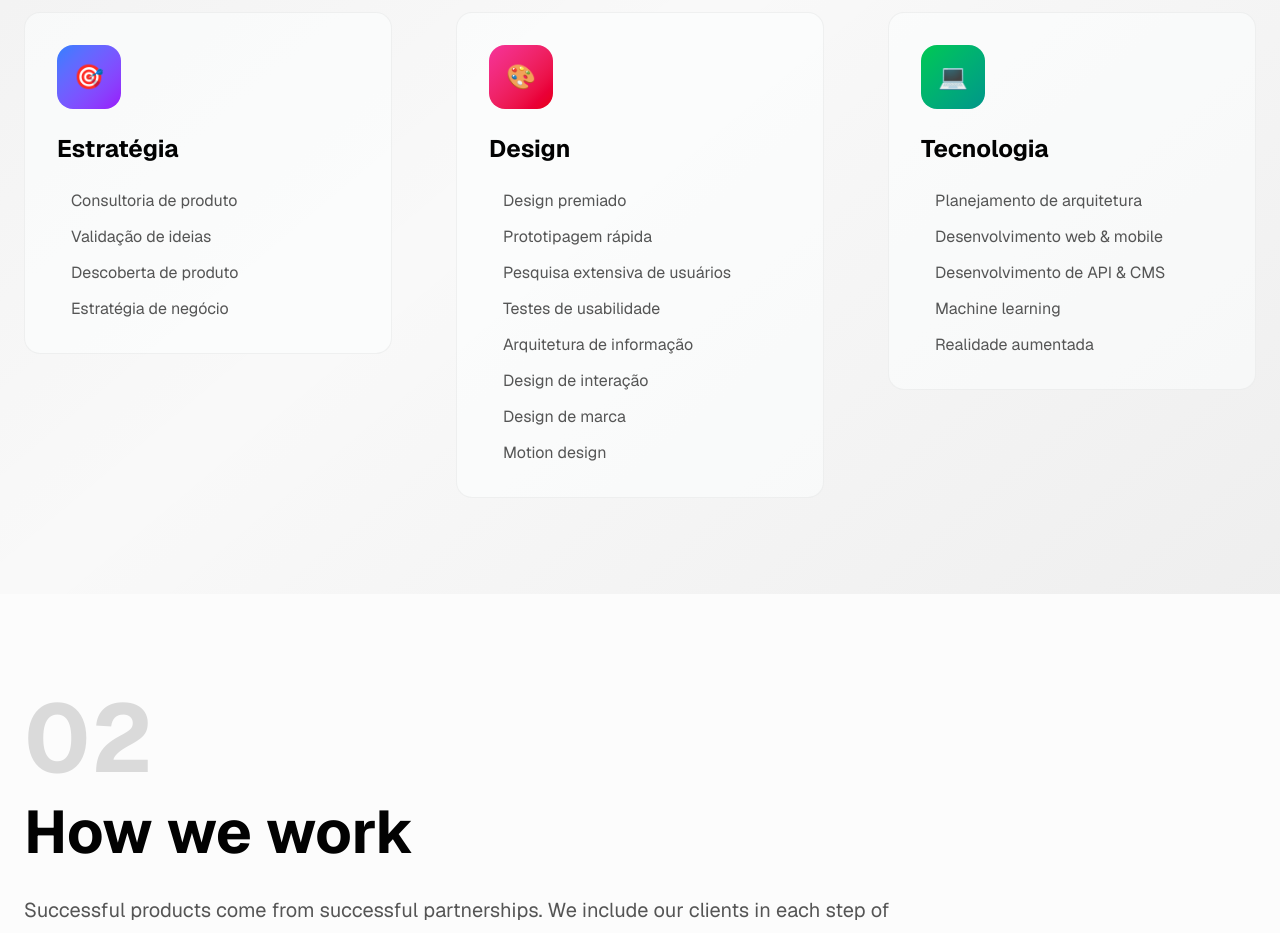
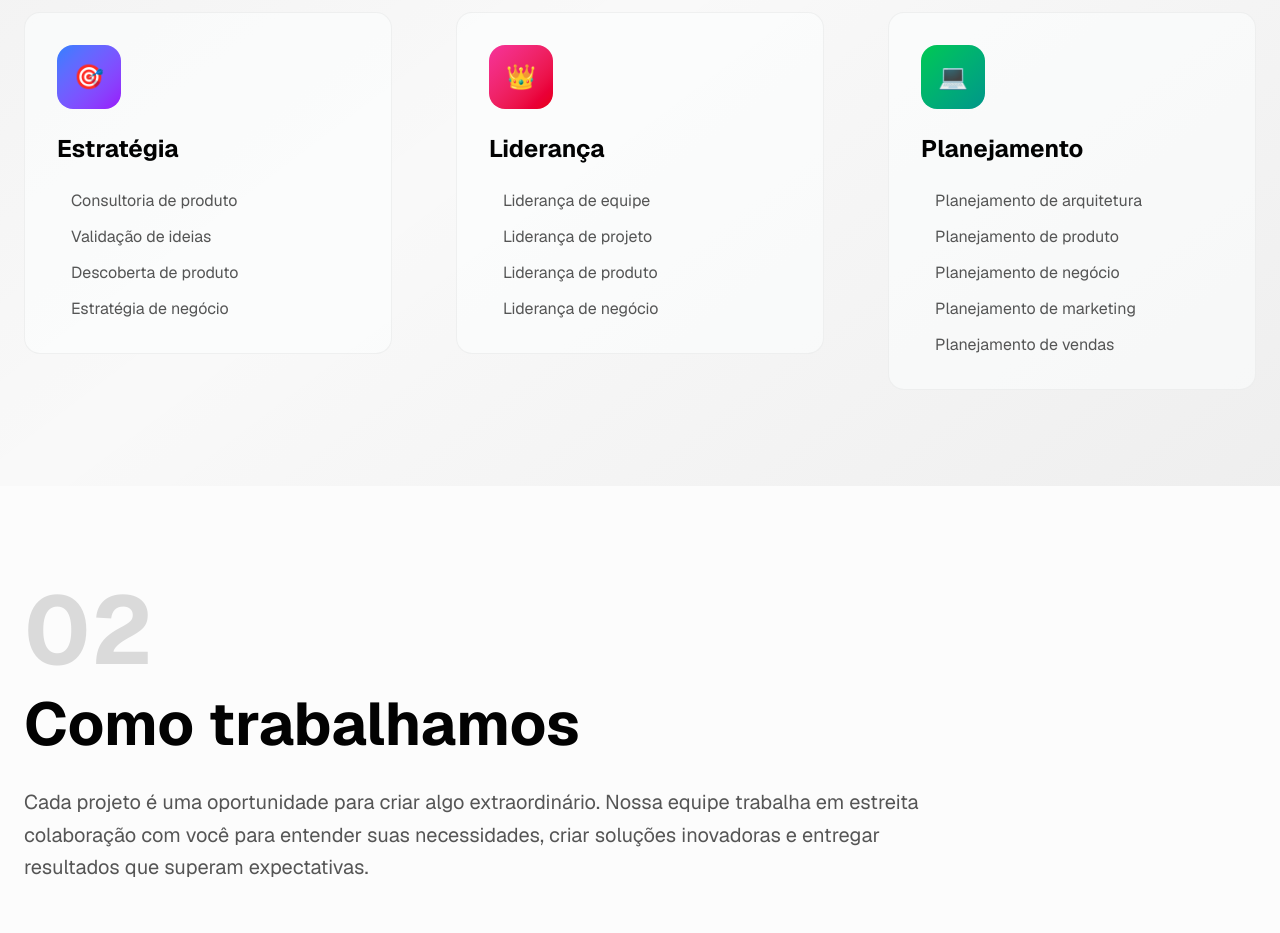
Before and after one commit to Rafa-Mont-ui/Site-Mares, a Next.js app: page / in a window 1280 px wide. Shown: the part 1860-2793 px from the top of the page. Built offline with nearby package versions, Linux system fonts and the light colour scheme.

Commit message:
changed texts in principal page

```diff
--- a/app/layout.tsx
+++ b/app/layout.tsx
@@ -9,22 +9,22 @@ const _geist = Geist({ subsets: ["latin"] });
 const _geistMono = Geist_Mono({ subsets: ["latin"] });
 
 export const metadata: Metadata = {
-  title: 'Extraordinário - Soluções Digitais Extraordinárias',
+  title: 'Mares - Soluções Extraordinárias',
   description: 'Ajudamos empresas a projetar, desenvolver e posicionar seus produtos como soluções formidáveis que inspiram e transformam.',
   keywords: ['design', 'desenvolvimento', 'estratégia digital', 'consultoria', 'inovação'],
-  authors: [{ name: 'Extraordinário' }],
-  creator: 'Extraordinário',
+  authors: [{ name: 'Mares' }],
+  creator: 'Mares',
   openGraph: {
     type: 'website',
     locale: 'pt_BR',
-    url: 'https://extraordinario.com',
-    title: 'Extraordinário - Soluções Digitais Extraordinárias',
+    url: 'https://mares.com',
+    title: 'Mares - Soluções Extraordinárias',
     description: 'Ajudamos empresas a projetar, desenvolver e posicionar seus produtos como soluções formidáveis que inspiram e transformam.',
-    siteName: 'Extraordinário',
+    siteName: 'Mares',
   },
   twitter: {
     card: 'summary_large_image',
-    title: 'Extraordinário - Soluções Digitais Extraordinárias',
+    title: 'Mares - Soluções Extraordinárias',
     description: 'Ajudamos empresas a projetar, desenvolver e posicionar seus produtos como soluções formidáveis que inspiram e transformam.',
   },
 }
--- a/components/process.tsx
+++ b/components/process.tsx
@@ -8,10 +8,10 @@ export function Process() {
   const { ref: cyclesRef, isVisible: cyclesVisible } = useScrollReveal<HTMLDivElement>({ threshold: 0.3 })
 
   const steps = [
-    { title: "Discover", subtitle: "Ideas and research" },
-    { title: "Define", subtitle: "Focus and refinement" },
-    { title: "Develop", subtitle: "Concepts and proposals" },
-    { title: "Deliver", subtitle: "Solution and evaluation" },
+    { title: "Descoberta", subtitle: "Descoberta de ideias e pesquisa" },
+    { title: "Definição", subtitle: "Definição de foco e refinamento" },
+    { title: "Desenvolvimento", subtitle: "Desenvolvimento de conceitos e propostas" },
+    { title: "Entrega", subtitle: "Entrega de soluções e avaliação" },
   ]
 
   return (
@@ -24,11 +24,9 @@ export function Process() {
           }`}
         >
           <span className="text-6xl md:text-8xl font-bold text-muted-foreground/20">02</span>
-          <h2 className="text-4xl md:text-6xl font-bold mt-4 mb-8 text-balance">How we work</h2>
+          <h2 className="text-4xl md:text-6xl font-bold mt-4 mb-8 text-balance">Como trabalhamos</h2>
           <p className="text-lg md:text-xl text-muted-foreground max-w-4xl text-pretty leading-relaxed">
-            Successful products come from successful partnerships. We include our clients in each step of building their
-            product, from beginning to end. This engagement keeps both sides involved and keeps the team spirit creative
-            and committed.
+            Cada projeto é uma oportunidade para criar algo extraordinário. Nossa equipe trabalha em estreita colaboração com você para entender suas necessidades, criar soluções inovadoras e entregar resultados que superam expectativas.
           </p>
         </div>
 
@@ -69,19 +67,17 @@ export function Process() {
           }`}
         >
           <div className="flex items-start gap-4 mb-6">
-            <span className="text-xs font-bold text-muted-foreground">PROBLEM</span>
+            <span className="text-xs font-bold text-muted-foreground">Problema</span>
             <span className="text-xs font-bold text-muted-foreground">→</span>
-            <span className="text-xs font-bold text-muted-foreground">SOLUTION</span>
+            <span className="text-xs font-bold text-muted-foreground">Solução</span>
           </div>
           <h3 className="text-3xl font-bold mb-6">FAST CYCLES</h3>
           <p className="text-muted-foreground leading-relaxed max-w-3xl">
-            Getting early user and client feedback is critical. Without feedback, validating new business ideas and
-            making informed product decisions becomes expensive and complicated and makes scaling a product more
-            difficult than it needs to be.
+            Obter feedback precoce do usuário e do cliente é crítico. Sem feedback, validar novas ideias de negócio e
+            tomar decisões informadas sobre produtos torna-se caro e complicado, e dificulta o escalonamento de um produto.
           </p>
           <p className="text-muted-foreground leading-relaxed max-w-3xl mt-4">
-            But it doesn't stop there. We know that building prototypes early on makes a massive difference for
-            long-term success. Because of this, validation cycles are an integral part of our iterative processes.
+            Mas isso não para aqui. Sabemos que construir protótipos precocemente faz uma grande diferença para o sucesso a longo prazo. Por isso, ciclos de validação são uma parte integral de nossos processos iterativos.
           </p>
         </div>
       </div>
--- a/components/services.tsx
+++ b/components/services.tsx
@@ -23,31 +23,27 @@ export function Services() {
       gradient: "from-blue-500 to-purple-600",
     },
     {
-      title: "Design",
-      icon: "🎨",
+      title: "Liderança",
+      icon: "👑",
       items: [
-        "Design premiado",
-        "Prototipagem rápida",
-        "Pesquisa extensiva de usuários",
-        "Testes de usabilidade",
-        "Arquitetura de informação",
-        "Design de interação",
-        "Design de marca",
-        "Motion design",
+        "Liderança de equipe",
+        "Liderança de projeto",
+        "Liderança de produto",
+        "Liderança de negócio",
       ],
       ref: grid2Ref,
       isVisible: grid2Visible,
       gradient: "from-pink-500 to-red-600",
     },
     {
-      title: "Tecnologia",
+      title: "Planejamento",
       icon: "💻",
       items: [
         "Planejamento de arquitetura",
-        "Desenvolvimento web & mobile",
-        "Desenvolvimento de API & CMS",
-        "Machine learning",
-        "Realidade aumentada",
+        "Planejamento de produto",
+        "Planejamento de negócio",
+        "Planejamento de marketing",
+        "Planejamento de vendas",
       ],
       ref: grid3Ref,
       isVisible: grid3Visible,
@@ -75,9 +71,7 @@ export function Services() {
             O que fazemos
           </h2>
           <p className="text-lg md:text-xl text-muted-foreground max-w-4xl text-pretty leading-relaxed">
-            Somos uma equipe experiente de designers e desenvolvedores de produtos que adoram colaborar com nossos clientes —
-            é a melhor maneira de ter sucesso no desenvolvimento de produtos no mercado digital de hoje. Ajudamos nossos clientes
-            a entender, desenvolver e posicionar seus produtos enquanto resolvemos as dores de seus usuários.
+          Inspirada pela missão de ser oxigênio para líderes, criamos o conceito Liderança Oxigênio para ajudar profissionais a transformar suas jornadas de liderança e conectar seus propósitos. Aqui você encontra os links principais para participar do Movimento MARES, acessar conteúdos exclusivos e mergulhar nas minhas iniciativas de desenvolvimento de líderes.
           </p>
         </div>
 
```
